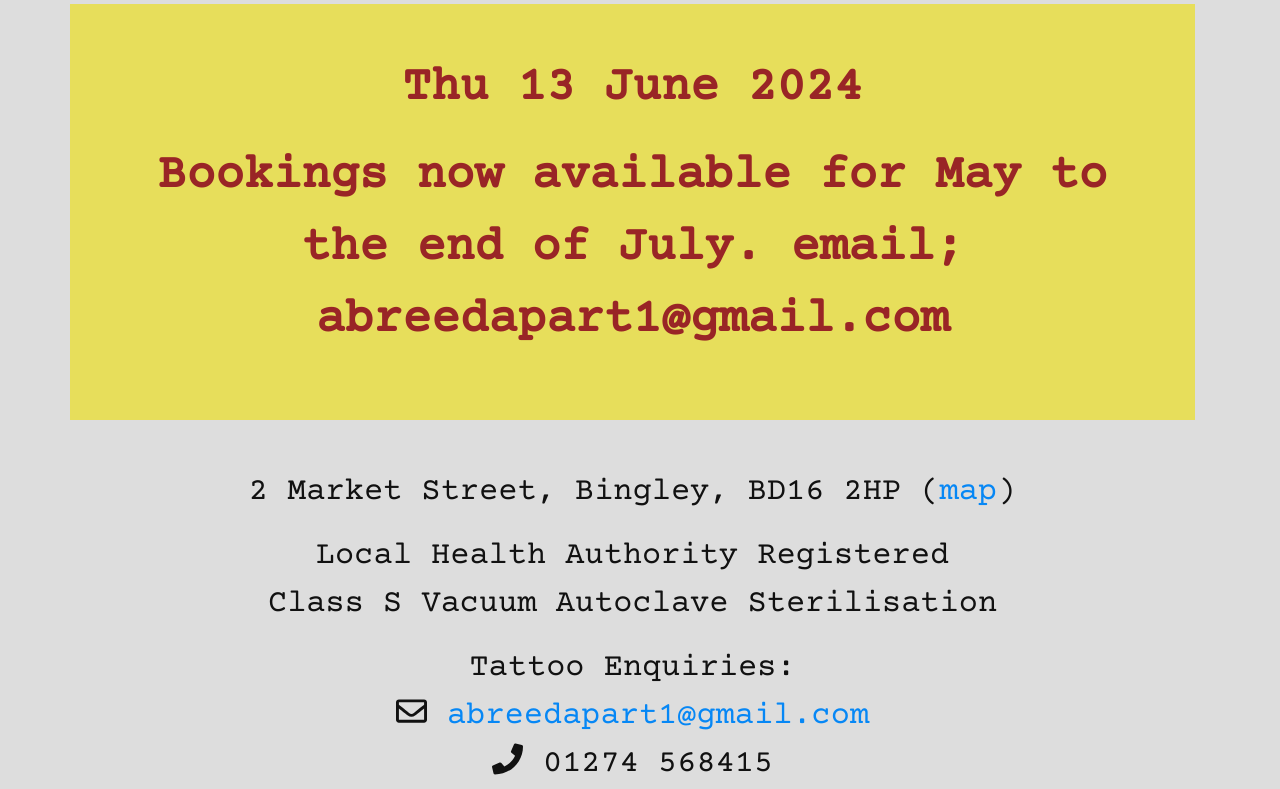
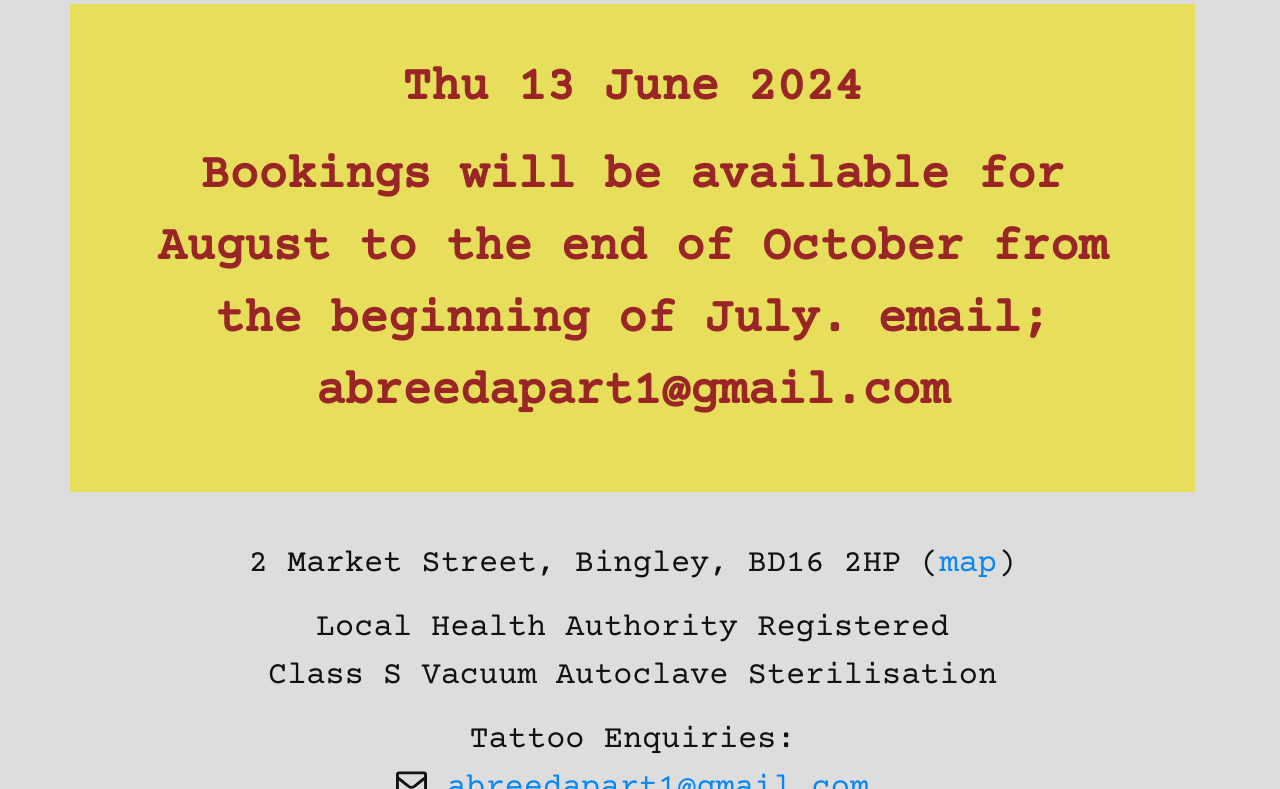
Before and after one commit to caprenter/abreedapart, a Jekyll site: the page built from index.md, in a window 1280 px wide and 900 px high, scrolled down 867 px, cut to the strip 111-900 px from the top of the window. Built offline with Jekyll 4.4.1, drawn with Linux system fonts in a browser that asks for light colours; nearby versions of some CDN libraries.

Commit message:
Update index.md

```diff
--- a/index.md
+++ b/index.md
@@ -2,7 +2,7 @@
 layout: default
 title: Home
 content-description: "A Breed Apart Tattoo Studio, Bingley, West Yorkshire, Established in 2010, Specialising in Black and grey realism."
-open-today-message: "Bookings now available for May to the end of July. email; abreedapart1@gmail.com"
+open-today-message: "Bookings will be available for August to the end of October from the beginning of July.  email; abreedapart1@gmail.com"
 ---
 
 <div class="main-image" markdown="1">
```
